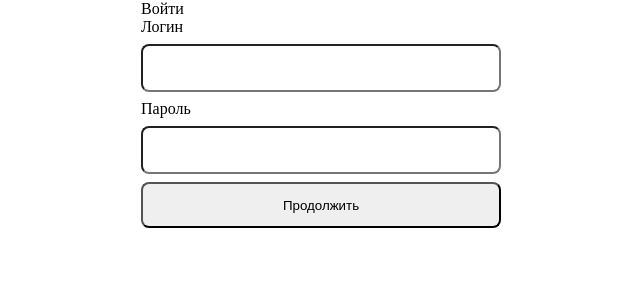
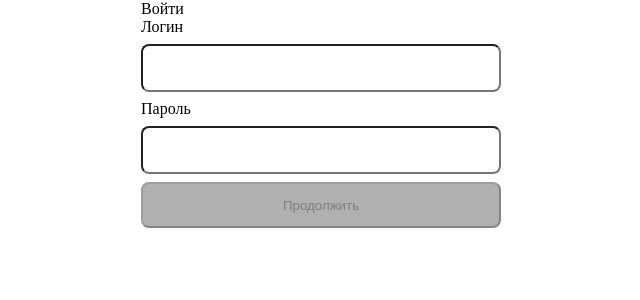
Before and after one commit to StudentFPW/GlazGo, a React (Create React App) app: page / in a window 1280 px wide. Shown: the top 300 px of the page, without its empty margins (319-959 px from the left). Built offline with nearby package versions, Linux system fonts and the light colour scheme.

Commit message:
start form validate

```diff
--- a/src/components/authorization/Authorization.tsx
+++ b/src/components/authorization/Authorization.tsx
@@ -1,17 +1,35 @@
 import React from 'react'
 import * as C from '../../styles/components'
-import * as S from './Styles'
+import * as S from './AuthorizationStyles'
+import { SubmitHandler, useForm } from 'react-hook-form'
 const Authorization = () => {
+  interface AuthForm {
+    login: string,
+    password: string
+  }
+
+  const {
+    register,
+    formState: { errors, isValid},
+    handleSubmit
+  } = useForm<AuthForm>({mode: 'onBlur'})
+
+  const onSubmit: SubmitHandler<AuthForm> = (data) => {
+
+  }
+
   return (
     <div>
         <C.Container>
             <p>Войти</p>
-            <S.Form action="">
+            <S.Form onSubmit={handleSubmit(onSubmit)}>
               <S.Label htmlFor="login">Логин</S.Label>
-              <S.Input type="text" id='login'/>
+              <S.Input id='login' {...register('login', {required: 'Поле обязательно к заполнению'})}/>
+              {errors?.login && <p>{errors?.login?.message}</p>}
               <S.Label htmlFor="password">Пароль</S.Label>
-              <S.Input type="text" id='password' />
-              <S.Button>Продолжить</S.Button>
+              <S.Input id='password' type="password" {...register('password', {required: 'Поле обязательно к заполнению'})} />
+              {errors?.password && <p>{errors?.password?.message}</p>}
+              <S.Button disabled={!isValid}>Продолжить</S.Button>
             </S.Form>
         </C.Container>
     </div>
--- a/src/components/authorization/Styles.ts
+++ b/src/components/authorization/AuthorizationStyles.ts
@@ -19,4 +19,8 @@ export const Button = styled.button`
     align-items: center;
     justify-content: center;
     border-radius: 8px;
+    background-color: ${({ theme }) => theme.colors.primary};
+    &&[disabled] {
+        background-color: ${({ theme }) => theme.colors.inactive};
+    }
 `
--- a/src/styles/theme.ts
+++ b/src/styles/theme.ts
@@ -1,7 +1,10 @@
 import { ITheme } from "../modules/styled";
 
 export const baseTheme: ITheme = {
-    // colors: {},
+    colors: {
+        primary: '#2255EA',
+        inactive: '#B0B0B0'
+    },
 
     // media: {},
 
```
Also changed, not shown: src/modules/styled.ts (+8 -3 lines).
